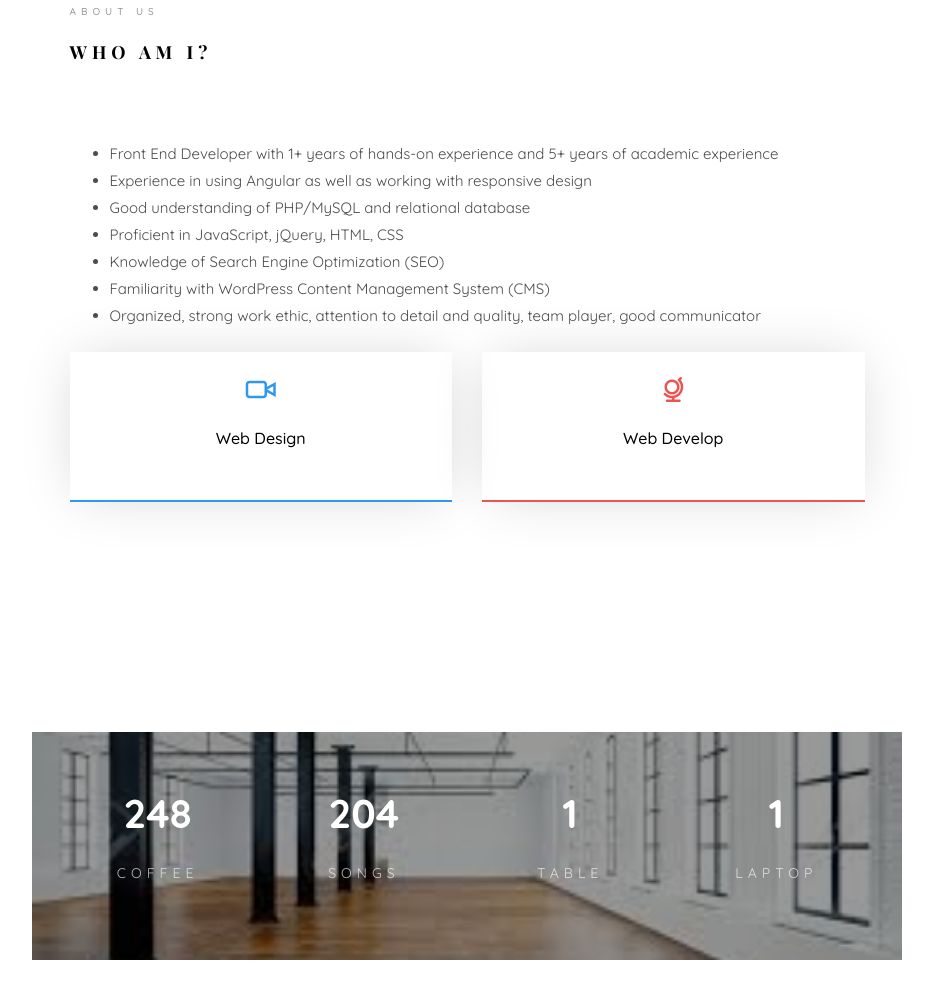
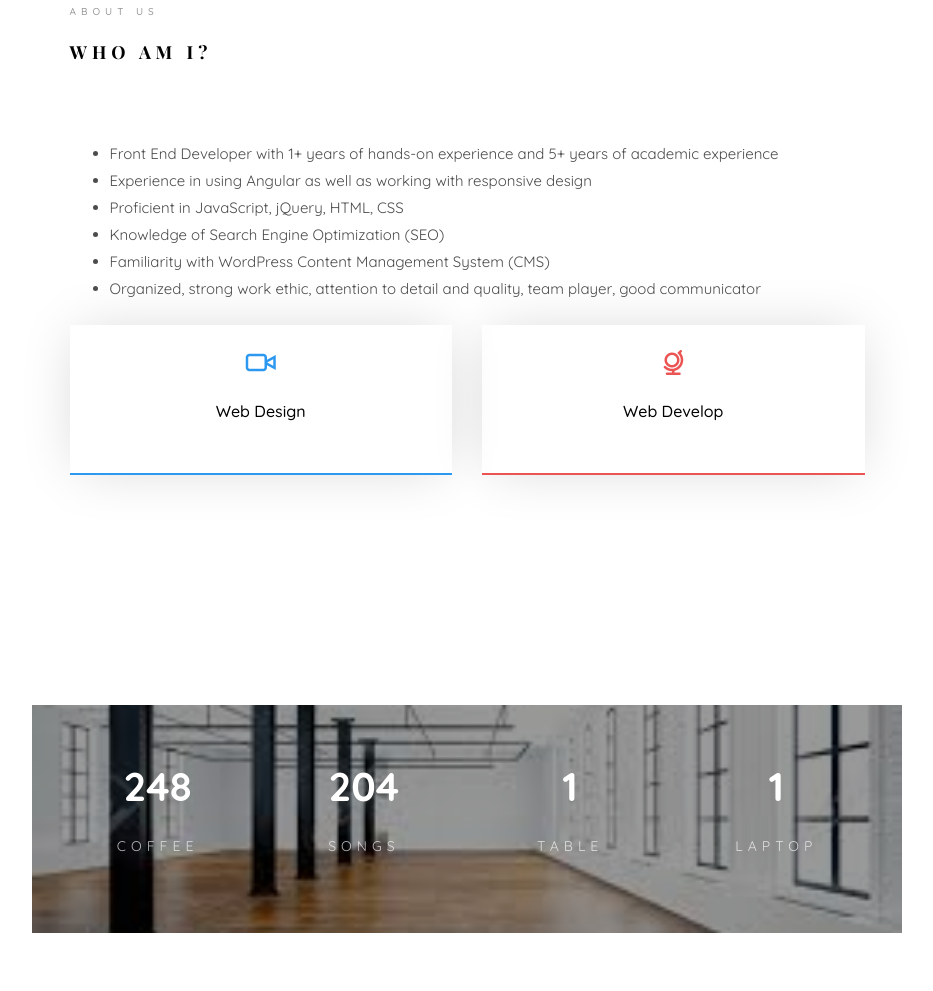
Before and after one commit to jiemohuasheng/jiemohuasheng.github.io, a plain HTML site: page index.html in a window 1280 px wide. Shown: the part 1007-1998 px from the top of the page, without its empty margins (323-1256 px from the left). Drawn offline with nearby package versions, Linux system fonts and the light colour scheme; files whose address does not match are found by name; a web font is replaced by a local one.

Commit message:
Update index.html

```diff
--- a/index.html
+++ b/index.html
@@ -135,7 +135,6 @@
 											<ul>
 												<li>Front End Developer with 1+ years of hands-on experience and 5+ years of academic experience</li>
 												<li>Experience in using Angular as well as working with responsive design</li>
-												<li>Good understanding of PHP/MySQL and relational database</li>
 												<li>Proficient in JavaScript, jQuery, HTML, CSS</li>
 												<li>Knowledge of Search Engine Optimization (SEO)</li>
 												<li>Familiarity with WordPress Content Management System (CMS)</li>
```
